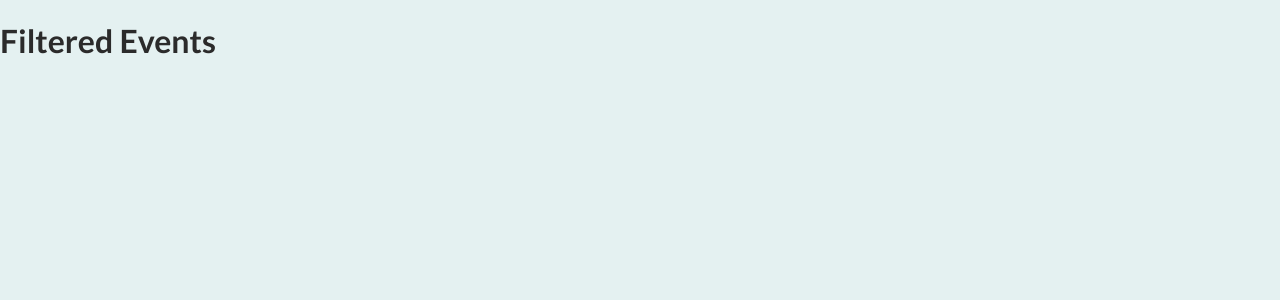
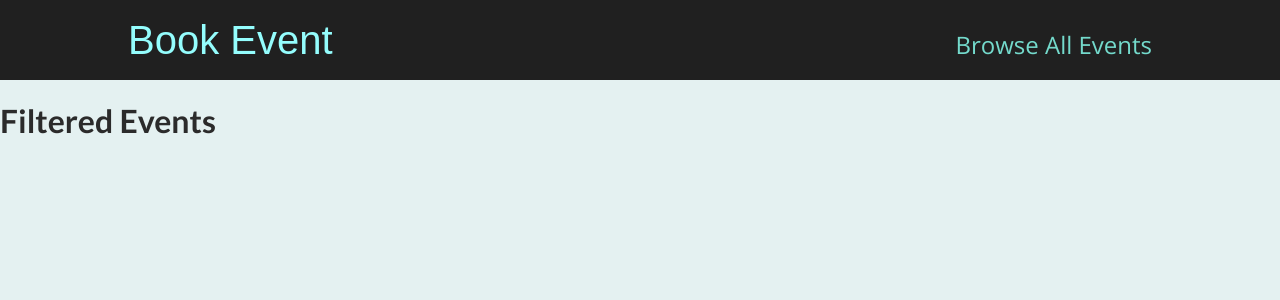
Before and after one commit to KadirZukorlic/myevents, a Next.js app: page /events in a window 1280 px wide. Shown: the top 300 px of the page. Built offline with nearby package versions, Linux system fonts and the light colour scheme.

Commit message:
layout added

```diff
--- /dev/null
+++ b/components/layout/layout.js
@@ -0,0 +1,11 @@
+import React, { Fragment } from 'react';
+import { MainHeader } from './main-header';
+
+export const Layout = (props) => {
+  return (
+    <Fragment>
+      <MainHeader />
+      <main>{props.children}</main>
+    </Fragment>
+  );
+};
--- /dev/null
+++ b/components/layout/main-header.js
@@ -0,0 +1,21 @@
+import React from 'react';
+import Link from 'next/link';
+
+import classes from './main-header.module.css';
+
+export const MainHeader = () => {
+  return (
+    <header className={classes.header}>
+      <div className={classes.logo}>
+        <Link href="/">Book Event</Link>
+      </div>
+      <nav className={classes.navigation}>
+        <ul>
+          <li>
+            <Link href="/">Browse All Events</Link>
+          </li>
+        </ul>
+      </nav>
+    </header>
+  );
+};
--- /dev/null
+++ b/components/layout/main-header.module.css
@@ -0,0 +1,41 @@
+.header {
+  width: 100%;
+  display: flex;
+  justify-content: space-between;
+  align-items: baseline;
+  padding: 1rem 10%;
+  height: 5rem;
+  background-color: #202020;
+}
+
+.logo {
+  font-size: 1.5rem;
+  color: white;
+  font-family: 'Fira', sans-serif;
+  height: 100%;
+  display: flex;
+  justify-content: center;
+  align-items: center;
+  color: #94fdfd;
+}
+
+.logo a {
+  text-decoration: none;
+  color: #94fdfd;
+}
+
+.navigation a {
+  text-decoration: none;
+  color: #74dacc;
+  font-size: 1rem;
+}
+
+@media (min-width: 768px) {
+  .logo {
+    font-size: 2.5rem;
+  }
+
+  .navigation a {
+    font-size: 1.5rem;
+  }
+}
--- a/pages/_app.js
+++ b/pages/_app.js
@@ -1,7 +1,12 @@
-import '../styles/globals.css'
+import { Layout } from '../components/layout/layout';
+import '../styles/globals.css';
 
 function MyApp({ Component, pageProps }) {
-  return <Component {...pageProps} />
+  return (
+    <Layout>
+      <Component {...pageProps} />
+    </Layout>
+  );
 }
 
-export default MyApp
+export default MyApp;
```
